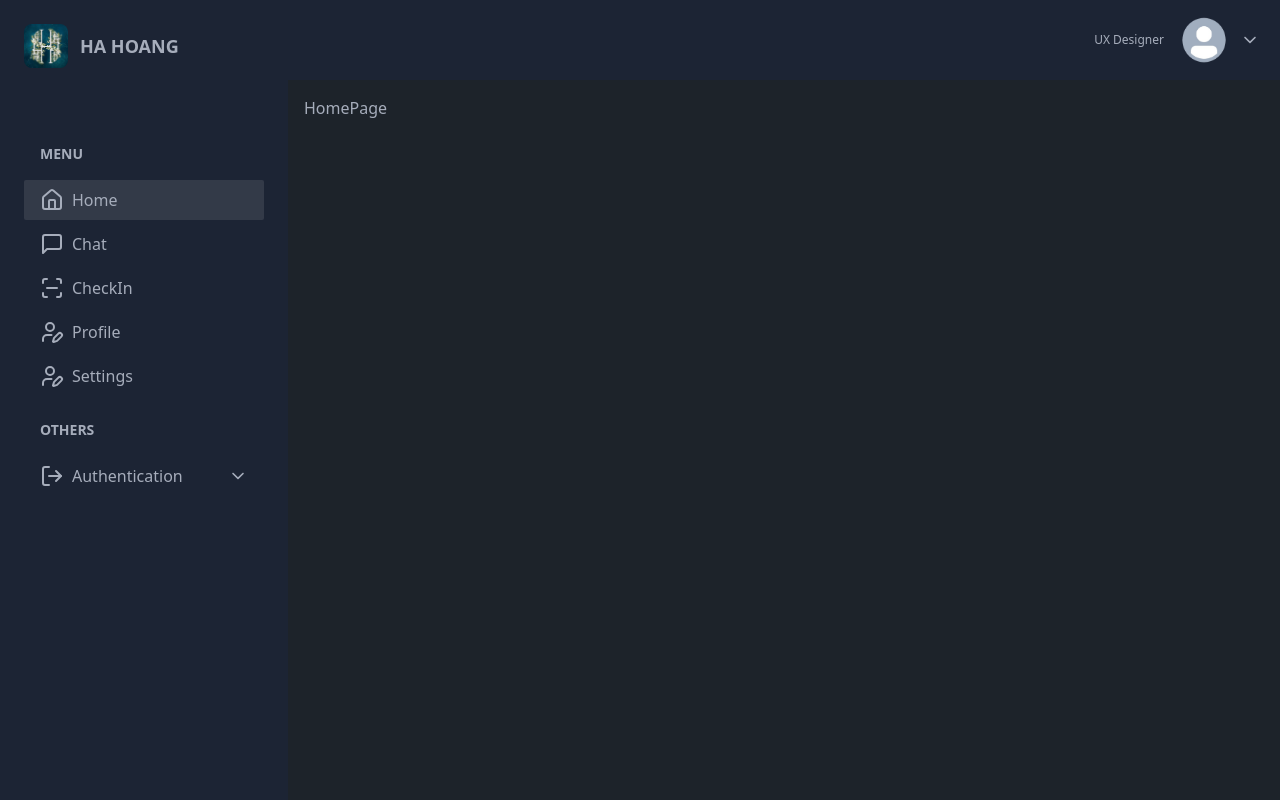
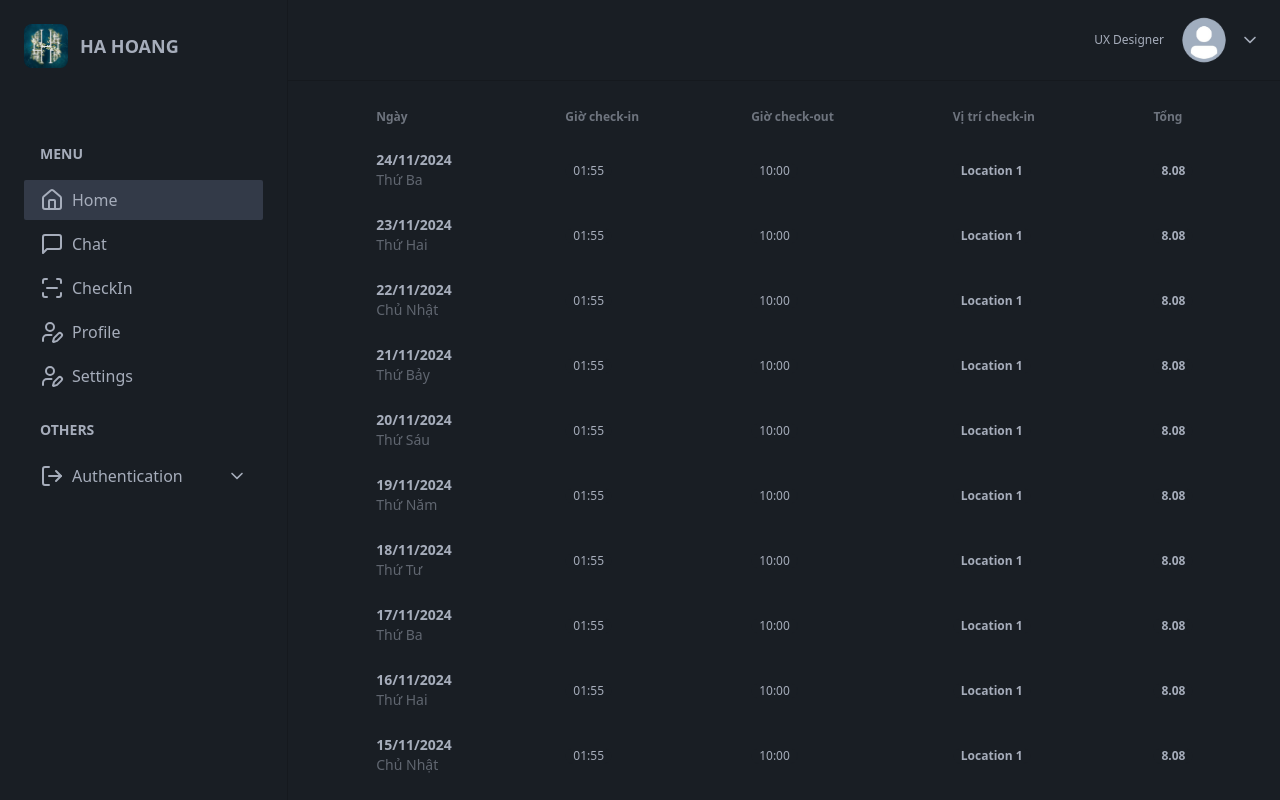
Before and after one commit to NguyenPhuc01/Ha-Hoang, a React (Vite) app: page / in a window 1280 px wide. Built offline with nearby package versions, Linux system fonts and the light colour scheme; sample sign-in values are in the browser's storage.

Commit message:
feat: add home page

```diff
--- a/package.json
+++ b/package.json
@@ -11,6 +11,7 @@
   },
   "dependencies": {
     "axios": "^1.7.9",
+    "dayjs": "^1.11.13",
     "lucide-react": "^0.469.0",
     "react": "^18.3.1",
     "react-dom": "^18.3.1",
--- a/src/components/Header.tsx
+++ b/src/components/Header.tsx
@@ -7,7 +7,7 @@ const Header = (props: {
   setSidebarOpen: (arg0: boolean) => void;
 }) => {
   return (
-    <header className="sticky top-0 z-[999] flex w-full bg-[#1C2434] drop-shadow-1 ">
+    <header className="sticky top-0 z-[999] flex w-full bg-base-200 drop-shadow-1  border-b border-b-base-300">
       <div className="flex flex-grow items-center justify-between lg:justify-end px-4 py-4 shadow-2 md:px-6 2xl:px-11">
         <div className="flex items-center gap-2 sm:gap-4 lg:hidden">
           {/* <!-- Hamburger Toggle BTN --> */}
@@ -17,34 +17,34 @@ const Header = (props: {
               e.stopPropagation();
               props.setSidebarOpen(!props.sidebarOpen);
             }}
-            className="z-[99999] block rounded-sm border border-stroke bg-[#1C2434] p-1 shadow-sm  lg:hidden"
+            className="z-[99999] block rounded-sm border border-[#E2E8F0] bg-white p-1 shadow-sm dark:border-[#2E3A47] dark:bg-[#24303F] lg:hidden"
           >
             <span className="relative block h-5 w-5 cursor-pointer">
               <span className="du-block absolute right-0 h-full w-full">
                 <span
-                  className={`relative left-0 top-0 my-1 block h-1 w-0 rounded-sm bg-black delay-[0] duration-200 ease-in-out dark:bg-[#1C2434] ${
+                  className={`relative left-0 top-0  mb-1 block h-1 w-0 rounded-sm bg-[#24303F] delay-[0] duration-200 ease-in-out dark:bg-white ${
                     !props.sidebarOpen && "!w-full delay-300"
                   }`}
                 ></span>
                 <span
-                  className={`relative left-0 top-0 my-1 block h-1 w-0 rounded-sm bg-black delay-150 duration-200 ease-in-out dark:bg-[#1C2434] ${
+                  className={`relative left-0 top-0 my-1 block h-1 w-0 rounded-sm bg-[#24303F] delay-150 duration-200 ease-in-out dark:bg-white ${
                     !props.sidebarOpen && "delay-400 !w-full"
                   }`}
                 ></span>
                 <span
-                  className={`relative left-0 top-0 my-1 block h-1 w-0 rounded-sm bg-black delay-200 duration-200 ease-in-out dark:bg-[#1C2434] ${
+                  className={`relative left-0 top-0 my-1 block h-1 w-0 rounded-sm bg-[#24303F] delay-200 duration-200 ease-in-out dark:bg-white ${
                     !props.sidebarOpen && "!w-full delay-500"
                   }`}
                 ></span>
               </span>
               <span className="absolute right-0 h-full w-full rotate-45">
                 <span
-                  className={`absolute left-2 top-0 block h-full w-1 rounded-sm bg-black delay-300 duration-200 ease-in-out dark:bg-[#1C2434] ${
+                  className={`absolute left-2 top-0 block h-full w-1 rounded-sm bg-[#24303F] delay-300 duration-200 ease-in-out dark:bg-white ${
                     !props.sidebarOpen && "!h-0 !delay-[0]"
                   }`}
                 ></span>
                 <span
-                  className={`delay-400 absolute left-0 top-2 block h-1 w-full rounded-sm bg-black duration-200 ease-in-out dark:bg-[#1C2434] ${
+                  className={`delay-400 absolute left-0 top-2 block h-1 w-full rounded-sm bg-[#24303F] duration-200 ease-in-out dark:bg-white ${
                     !props.sidebarOpen && "!h-0 !delay-200"
                   }`}
                 ></span>
@@ -54,7 +54,7 @@ const Header = (props: {
           {/* <!-- Hamburger Toggle BTN --> */}
 
           <Link className="block flex-shrink-0 lg:hidden" to="/">
-            <img src={LogoIcon} alt="Logo" className="w-[30px] h-[30px] mt-1" />
+            <img src={LogoIcon} alt="Logo" className="w-[30px] h-[30px] " />
           </Link>
         </div>
 
--- a/src/components/Sidebar.tsx
+++ b/src/components/Sidebar.tsx
@@ -58,7 +58,7 @@ const Sidebar = ({ sidebarOpen, setSidebarOpen }: SidebarProps) => {
   return (
     <aside
       ref={sidebar}
-      className={`absolute left-0 top-0 z-[9999] flex h-screen w-72 flex-col overflow-y-hidden bg-[#1C2434] duration-300 ease-linear lg:static lg:translate-x-0 ${
+      className={`absolute left-0 top-0 z-[9999]  border-r border-r-base-300 flex h-screen w-72 flex-col overflow-y-hidden bg-base-200 duration-300 ease-linear lg:static lg:translate-x-0 ${
         sidebarOpen ? "translate-x-0" : "-translate-x-full"
       }`}
     >
--- a/src/layout/DefaultLayout.tsx
+++ b/src/layout/DefaultLayout.tsx
@@ -36,7 +36,7 @@ const DefaultLayout: React.FC<{ children: ReactNode }> = ({ children }) => {
           <div className="relative flex flex-1 flex-col overflow-y-auto overflow-x-hidden">
             <Header sidebarOpen={sidebarOpen} setSidebarOpen={setSidebarOpen} />
             <main>
-              <div className="max-w-screen p-4 ">{children}</div>
+              <div className="max-w-screen p-4 bg-base-200">{children}</div>
             </main>
           </div>
         </div>
--- a/src/pages/HomePage.tsx
+++ b/src/pages/HomePage.tsx
@@ -1,5 +1,134 @@
+import dayjs from "dayjs";
+import { UserData } from "../util/home.type";
+
 const HomePage = () => {
-  return <div>HomePage</div>;
+  // useEffect(() => {
+  //   console.log("subbbbbbb");
+
+  //   subscribeToMessage();
+  //   return () => unsubscribeFromMessage();
+  // }, [subscribeToMessage, unsubscribeFromMessage]);
+  const dataTest: UserData[] = [
+    {
+      id: 1,
+      name: "User 1",
+      timeCheckIn: "2024-12-17T01:55:29.243Z",
+      timeCheckOut: "2024-12-17T10:00:29.243Z",
+      locationCheckIn: "Location 1",
+      timeWorking: "2 hours",
+      imagePicture: "https://img.daisyui.com/images/profile/demo/2@94.webp",
+    },
+  ];
+  const generateDataFor30Days = (data: UserData[]) => {
+    const dataFor30Days: UserData[] = [];
+    for (let i = 0; i < 30; i++) {
+      const dayData = data.map((userData) => ({
+        ...userData, // sao chép dữ liệu từ `dataTest`
+        day: `Day ${i + 1}`, // thêm thông tin ngày
+      }));
+      dataFor30Days.push(...dayData);
+    }
+    return dataFor30Days;
+  };
+
+  const dataFor30Days = generateDataFor30Days(dataTest);
+  // Hàm lấy tất cả các ngày trong tháng với thứ tương ứng
+  const getDaysInMonth = (year: number, month: number, currentDay: number) => {
+    const startDate = new Date(year, month, 1);
+    const endDate = new Date(year, month, currentDay);
+    const daysInMonth = [];
+
+    while (startDate <= endDate) {
+      const day = startDate.getDate();
+      const dayOfWeek = startDate.toLocaleString("vi-VN", { weekday: "long" });
+
+      daysInMonth.push({ day, dayOfWeek });
+      startDate.setDate(startDate.getDate() + 1);
+    }
+
+    return daysInMonth.reverse();
+  };
+
+  const today = dayjs();
+  const days = getDaysInMonth(today.year(), today.month(), today.date());
+  const calculateWorkingHours = (checkIn: string, checkOut: string) => {
+    const checkInTime = dayjs(checkIn);
+    const checkOutTime = dayjs(checkOut);
+
+    const duration = checkOutTime.diff(checkInTime, "hour", true); // Tính số giờ, có phần thập phân nếu có
+    return duration.toFixed(2); // Return the duration as a string with two decimal places
+  };
+  return (
+    <div className="h-full bg-base-200">
+      <div className="overflow-x-auto ">
+        <table className="table">
+          {/* head */}
+          <thead className="">
+            <tr>
+              <th></th>
+              <th>Ngày</th>
+              <th>Giờ check-in</th>
+              <th>Giờ check-out </th>
+              <th>Vị trí check-in</th>
+              <th>Tổng </th>
+            </tr>
+          </thead>
+          <tbody className="">
+            {/* row 1 */}
+
+            {days.map((item, index) => {
+              const reversedIndex = days.length - 1 - index;
+              return (
+                <tr className="">
+                  <th></th>
+                  <td>
+                    <div className="flex items-center gap-3">
+                      <div>
+                        <div className="font-bold">{`${
+                          item.day < 10 ? "0" + item.day : item.day
+                        }/${today.month()}/${today.year()}`}</div>
+                        <div className="text-sm opacity-50">
+                          {item.dayOfWeek}
+                        </div>
+                      </div>
+                    </div>
+                  </td>
+                  <td>
+                    <span className="badge badge-ghost badge-sm">
+                      {dayjs(dataFor30Days[reversedIndex]?.timeCheckIn).format(
+                        "HH:mm"
+                      )}
+                    </span>
+                  </td>
+                  <td>
+                    {" "}
+                    <span className="badge badge-ghost badge-sm">
+                      {dayjs(dataFor30Days[reversedIndex]?.timeCheckOut).format(
+                        "HH:mm"
+                      )}
+                    </span>
+                  </td>
+                  <th>
+                    <span className="badge badge-ghost badge-sm">
+                      {dataFor30Days[reversedIndex]?.locationCheckIn}
+                    </span>
+                  </th>
+                  <th>
+                    <span className="badge badge-ghost badge-sm">
+                      {calculateWorkingHours(
+                        dataFor30Days[reversedIndex]?.timeCheckIn,
+                        dataFor30Days[reversedIndex]?.timeCheckOut
+                      )}
+                    </span>
+                  </th>
+                </tr>
+              );
+            })}
+          </tbody>
+        </table>
+      </div>
+    </div>
+  );
 };
 
 export default HomePage;
```
Also changed, not shown: src/util/home.type.ts (added, +9 -0 lines), 1 other file (tests, documents, lock files or other folders).
